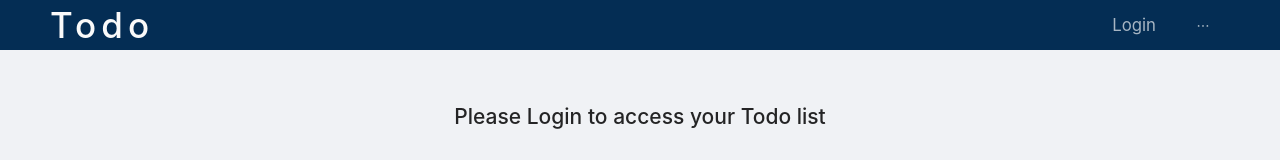
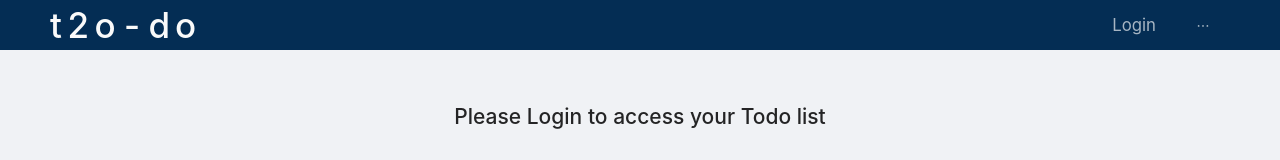
Before and after one commit to Prashwarmishra/t2o-do, a React (Create React App) app: page / in a window 1280 px wide. Shown: the top 160 px of the page. Built offline with nearby package versions, Linux system fonts and the light colour scheme.

Commit message:
add minor changes

```diff
--- a/src/components/Navbar.js
+++ b/src/components/Navbar.js
@@ -23,7 +23,7 @@ class Navbar extends Component {
         >
           <div className="logo">
             <Link to="/">
-              <h2>Todo</h2>
+              <h2>t2o-do</h2>
             </Link>
           </div>
           {!isLoggedin ? (
```
